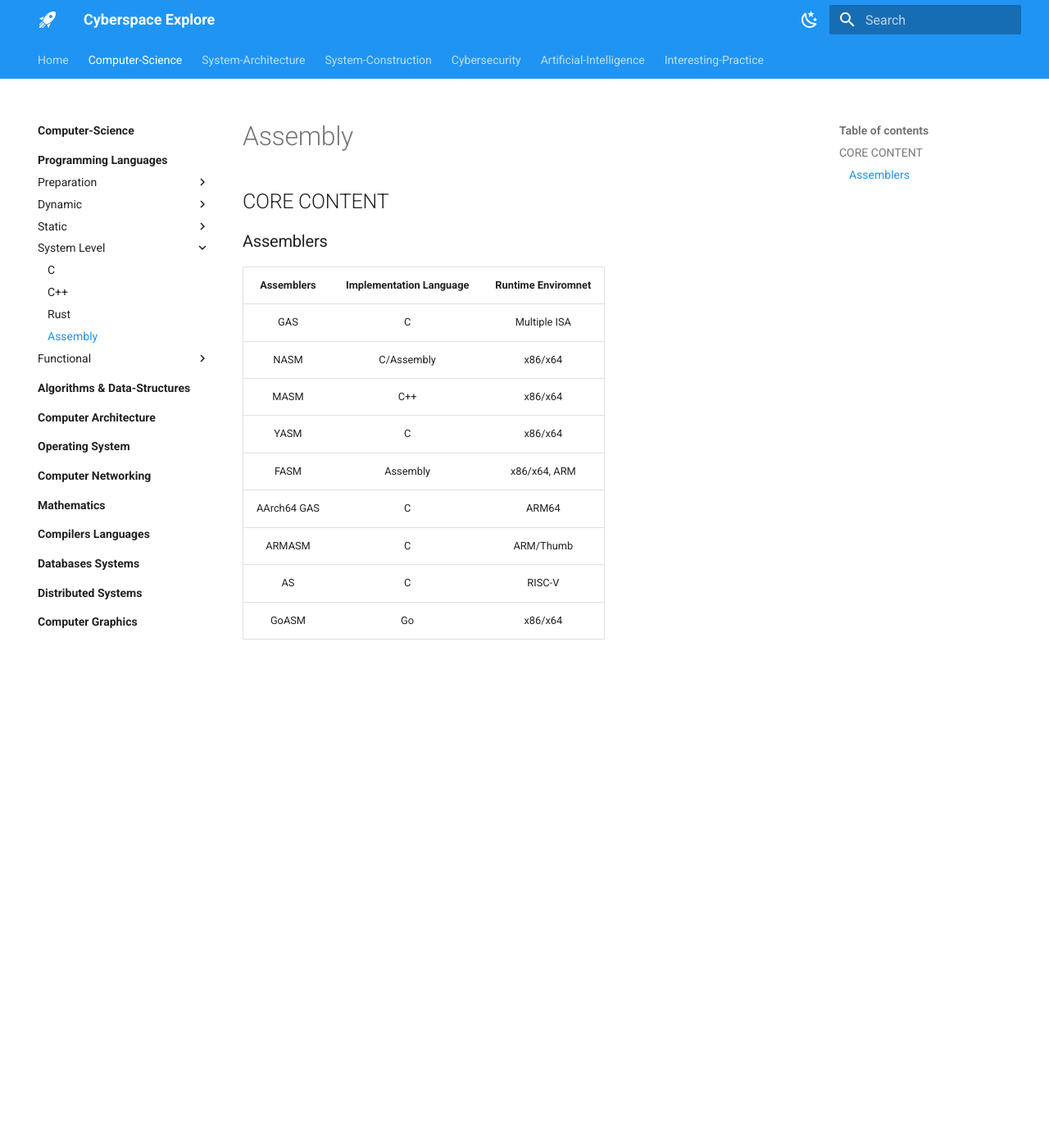
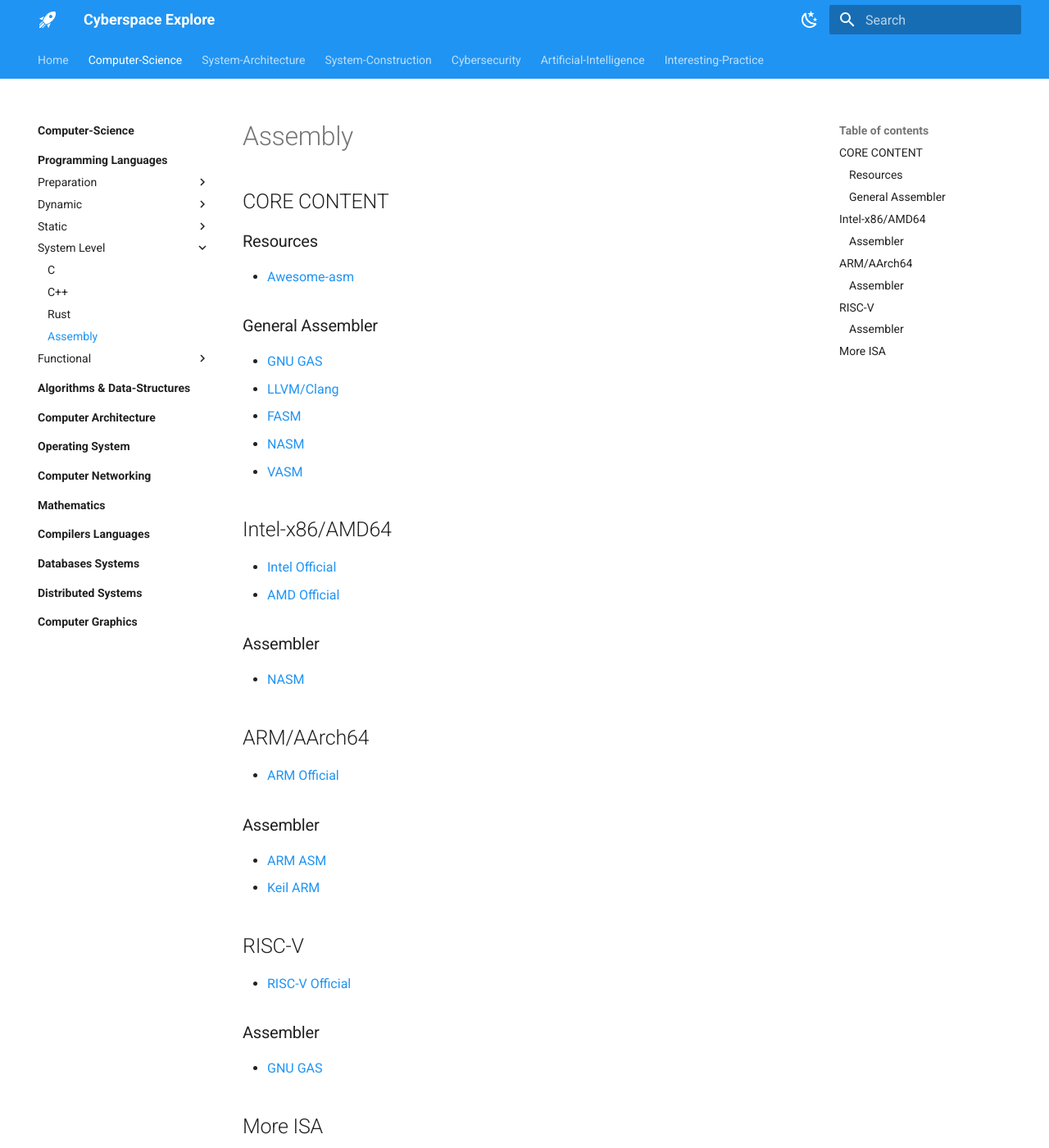
Before and after one commit to AvenMay/cyberspace-explore, an MkDocs documentation site: the page built from docs/computer-science/programming-languages/system-level/assembly.md, in a window 1280 px wide and 1400 px high. Shown: the whole window at 82% size. Built offline with MkDocs 1.6.1 and Material for MkDocs 9.7.7, drawn with Linux system fonts in a browser that asks for light colours; some of the changed text lies outside the part shown.

Commit message:
edit system-level langs

```diff
--- a/docs/computer-science/programming-languages/system-level/assembly.md
+++ b/docs/computer-science/programming-languages/system-level/assembly.md
@@ -2,15 +2,48 @@
 
 ## CORE CONTENT
 
-### Assemblers
-|Assemblers |Implementation Language|Runtime Enviromnet|
-|:-----------:|:-----------------:|:----------------:|
-|GAS          |C                |Multiple ISA|
-|NASM        |C/Assembly         |x86/x64|
-|MASM          |C++              |x86/x64|
-|YASM          |C                |x86/x64|
-|FASM          |Assembly          |x86/x64, ARM|
-|AArch64 GAS    |C                |ARM64|
-|ARMASM         |C                |ARM/Thumb|
-|AS             |C                |RISC-V|
-|GoASM          |Go                |x86/x64|
+### Resources
+
+- [Awesome-asm](https://github.com/Maijin/awesome-asm)
+
+### General Assembler
+
+- [GNU GAS]()
+- [LLVM/Clang]()
+- [FASM]()
+- [NASM]()
+- [VASM]()
+
+## Intel-x86/AMD64
+
+- [Intel Official](https://www.intel.com/content/www/us/en/homepage.html)
+- [AMD Official](https://www.amd.com/en.html)
+
+
+### Assembler
+
+- [NASM]()
+
+## ARM/AArch64
+
+- [ARM Official](https://www.arm.com/)
+
+
+### Assembler
+
+- [ARM ASM]()
+- [Keil ARM]()
+
+## RISC-V
+
+- [RISC-V Official](https://www.amd.com/en.html)
+
+### Assembler
+
+- [GNU GAS]()
+
+## More ISA
+- MIPS
+- PowerPC/Power-ISA
+- SPARC
+- 6502/68000
```
Also changed, not shown: docs/computer-science/programming-languages/system-level/c.md (+9 -0 lines), docs/computer-science/programming-languages/system-level/rust.md (+9 -1 lines).
